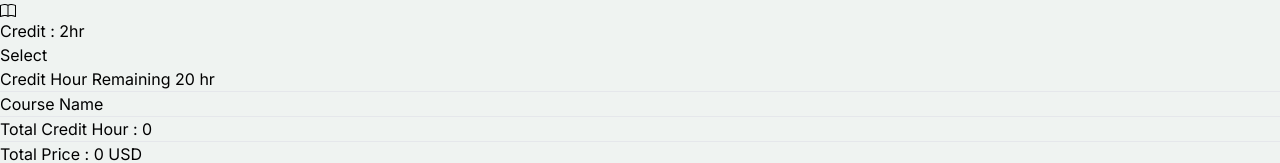
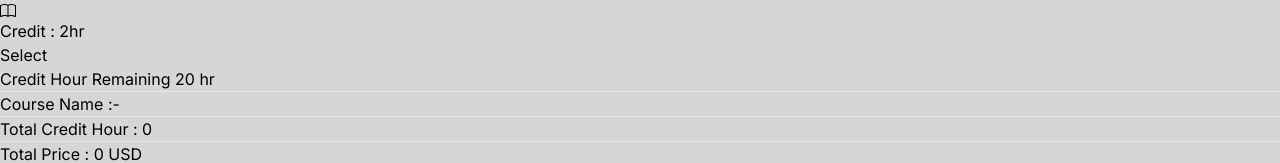
Before and after one commit to mdtajulislammt/course-registation, a React (Vite) app: page / in a window 1280 px wide. Shown: the part 4025-4188 px from the top of the page. Built offline with nearby package versions, Linux system fonts and the light colour scheme.

Commit message:
edit text size and chack all calculation and design edit and ,I am writing down what I will do in the future in the Redmi file

```diff
--- a/src/App.jsx
+++ b/src/App.jsx
@@ -38,7 +38,7 @@ function App() {
 
         const totalRemaining = 20 - count;
         if(count > 20){
-          return Toast("🚨  You don't hove enough credit hour");
+          return Toast("🚨  You don't have enough credit hour");
         }else{
           setTotalCredit(count);
 
@@ -56,8 +56,11 @@ function App() {
       <header className=' mt-7'>
         <h1 className=' text-4xl font-bold text-center'>Course Registration</h1>
       </header>
-      <main className='flex justify-between px-10  mt-14 '>
+      <main className='flex justify-between px-10  mt-14  '>
+        <div className=''>
         <Cards selectAddItem={selectAddItem}></Cards>
+        </div>
+        <div className=' bg-white h-[480px] flex-1 sticky top-3 p-5   rounded-xl'>
         <CartContainer
         totalPrice={totalPrice}
         addItem={addItem}
@@ -66,6 +69,7 @@ function App() {
 
         ></CartContainer>
         <ToastContainer/>
+        </div>
       </main>
     </>
   )
--- a/src/assets/Component/Card.jsx
+++ b/src/assets/Component/Card.jsx
@@ -7,8 +7,8 @@ const Card = ({card,selectAddItem}) => {
 
      return (
           <>
-          <div className=' bg-white p-4 w-[300px] rounded-xl '>
-               <img src={image} alt="" className=' m-auto w-[290px]' />
+          <div className=' bg-white p-3 w-[300px]  rounded-xl '>
+               <img src={image} alt="" className=' m-auto ' />
                <h2 className=' text-base font-semibold mt-5 mb-4'>{title}</h2>
                <p className=' text-sm font-medium text-gray-500 '>{description}</p>
                <div className=" flex justify-center gap-4 items-center mt-7">
--- a/src/assets/Component/Cards.jsx
+++ b/src/assets/Component/Cards.jsx
@@ -13,7 +13,7 @@ const Cards = ({selectAddItem}) => {
           .then(data => setCards(data))
      },[])
      return (
-          <div className=" grid grid-cols-3 gap-4">
+          <div className=" grid grid-cols-3  gap-5 flex-1 mr-6">
                {
                     cards.map(card=>
                          <Card
--- a/src/assets/Component/CartContainer.jsx
+++ b/src/assets/Component/CartContainer.jsx
@@ -5,11 +5,11 @@ const CartContainer = ({addItem,remaining,totalCredit,totalPrice}) => {
 
      return (
           <>
-              <div className=" bg-white h-[500px] sticky top-3 p-5  rounded-xl">
-               <h1 className=" text-xl font-bold mb-5 text-[#2F80ED] ">Credit Hour Remaining {remaining} hr</h1>
+
+               <h1 className=" text-lg font-bold mb-5 text-[#2F80ED] ">Credit Hour Remaining {remaining} hr</h1>
                <hr />
-               <h1 className=" text-2xl mt-4 mb-8 font-bold">Course Name</h1>
-               <div className="list-decimal ml-2 text-xl font-normal text-gray-500 mb-7" >
+               <h1 className=" text-xl mt-4 mb-8 font-bold">Course Name :-</h1>
+               <div className=" list-decimal ml-2  text-gray-500 mb-7" >
 
                     {
                          addItem.map((item,idx)=>
@@ -19,11 +19,11 @@ const CartContainer = ({addItem,remaining,totalCredit,totalPrice}) => {
 
                </div>
                <hr />
-               <h2 className=" text-xl font-medium mt-4 mb-4">Total Credit Hour : {totalCredit}</h2>
+               <h2 className=" text-lg font-medium mt-4 mb-4">Total Credit Hour : {totalCredit}</h2>
                <hr />
 
-               <h2 className=" text-xl font-semibold mt-4 ">Total Price : {totalPrice} USD</h2>
-              </div>
+               <h2 className=" text-lg font-semibold mt-4 ">Total Price : {totalPrice} USD</h2>
+
           </>
      );
 };
--- a/src/index.css
+++ b/src/index.css
@@ -6,5 +6,5 @@
 
 body{
   font-family: 'Inter';
-  background-color: rgb(239, 243, 241);
+  background-color: rgb(214, 214, 214);
 }
```
Also changed, not shown: 1 other file (tests, documents, lock files or other folders).
